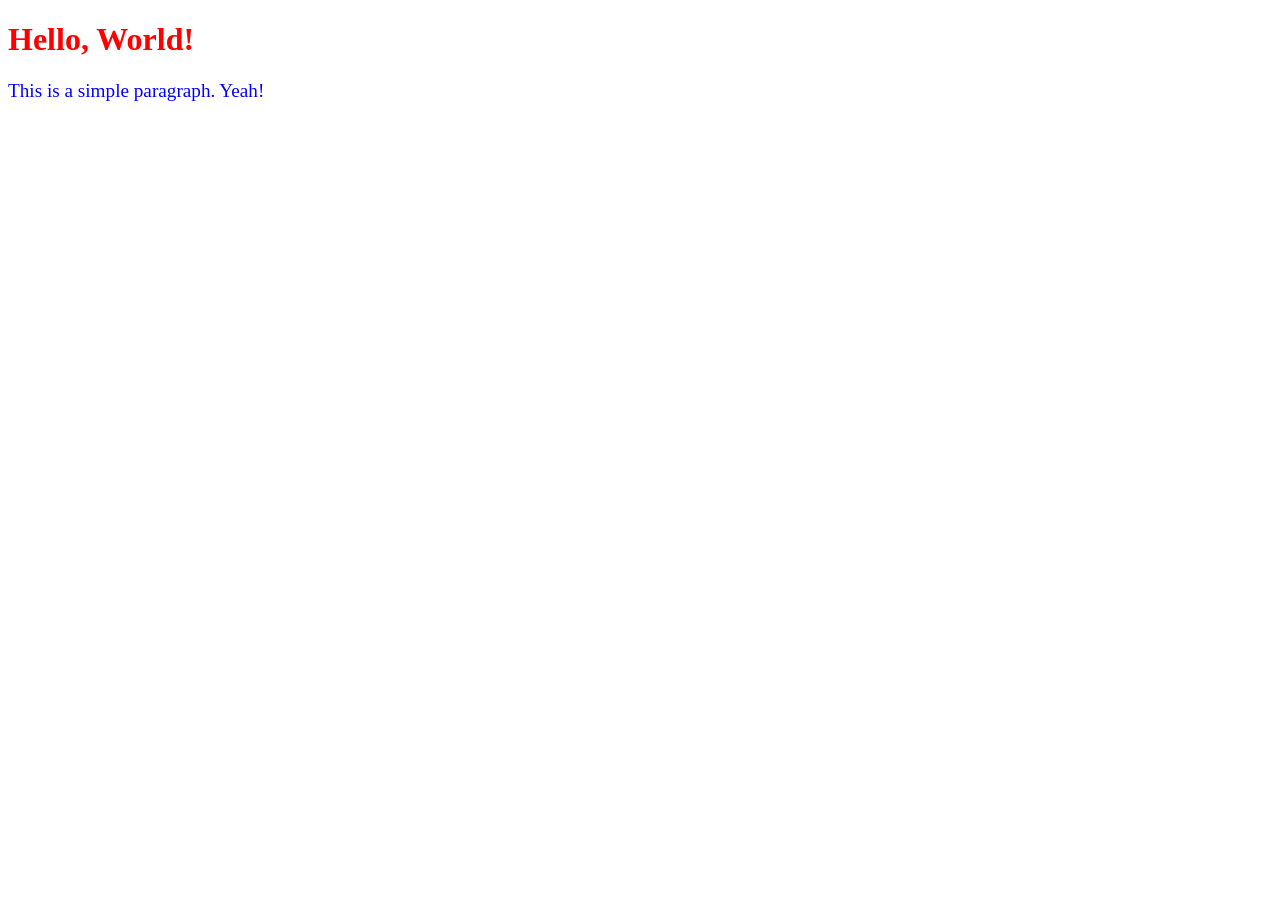
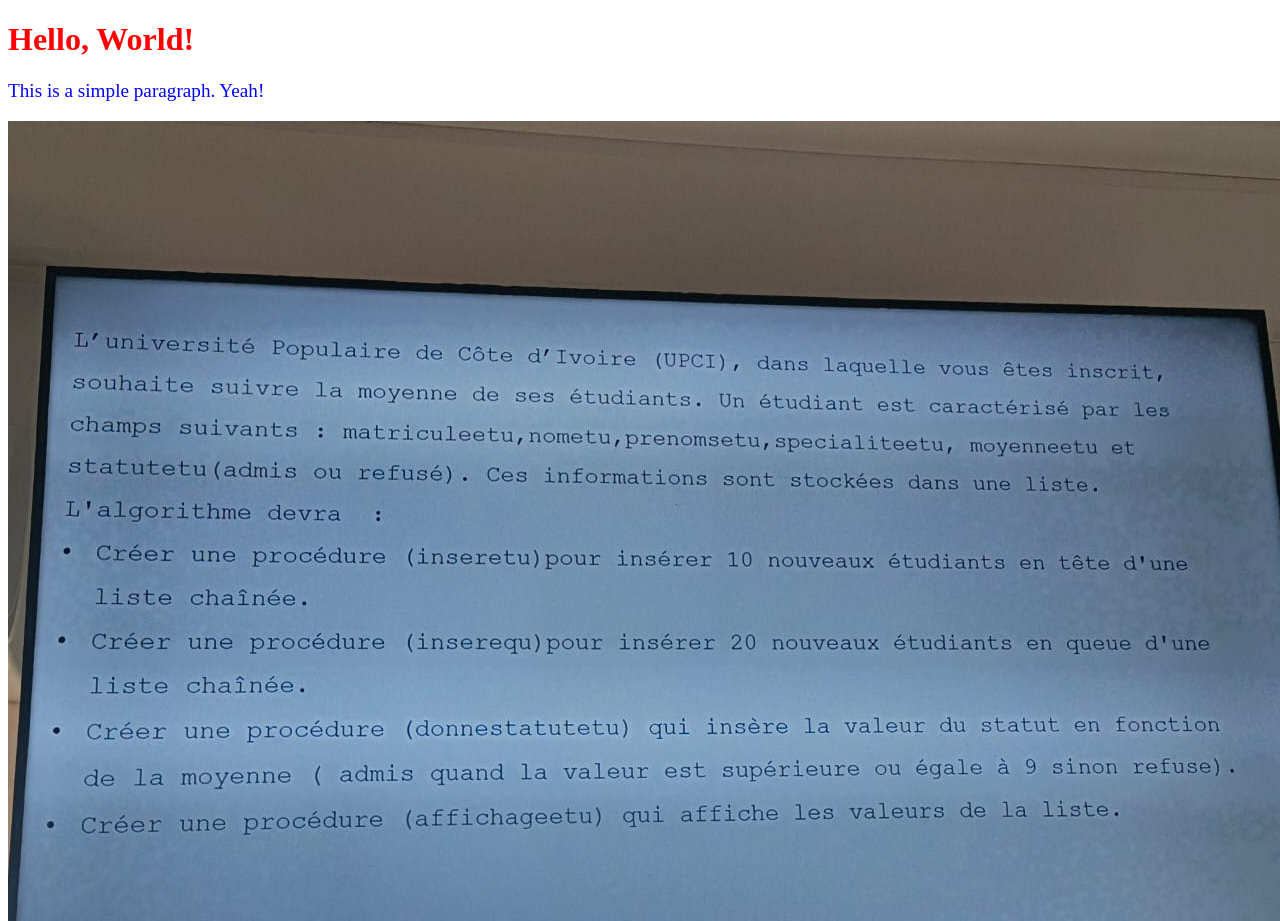
Before and after one commit to anneesthersanvi14-netizen/Test, a plain HTML site: page index.html in a window 1280 px wide. Shown: the top 921 px of the page. Before the commit the page ends 800 px from the top, so only its background shows below. Drawn offline with Linux system fonts and the light colour scheme.

Commit message:
ajout d'une image au projet

```diff
--- a/index.html
+++ b/index.html
@@ -9,5 +9,6 @@
 <body>
     <h1>Hello, World!</h1>
     <p>This is a simple paragraph. Yeah!</p>
+    <img src="image/x.jpeg" alt="Description of the image">
 </body>
 </html>
```
Also changed, not shown: image/x.jpeg (added).
